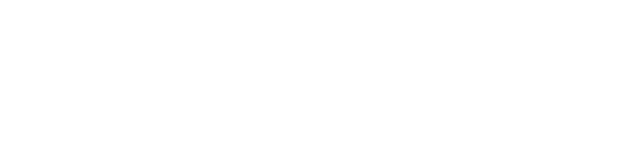
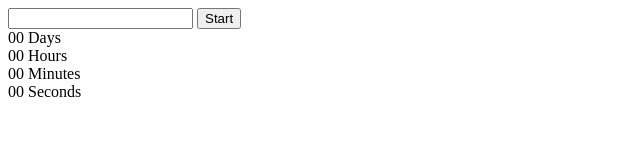
Before and after one commit to Alexaanaax/goit-js-hw-10, a plain HTML site: page 1-timer.html in a window 1280 px wide. Shown: the whole page, without its empty margins (0-640 px from the left). Drawn offline with Linux system fonts and the light colour scheme.

Commit message:
Deploying to gh-pages from @ Alexaanaax/goit-js-hw-10@da1d550ef4fc417172df875f55637b89dbebf45a 🚀

```diff
--- a/1-timer.html
+++ b/1-timer.html
@@ -8,6 +8,27 @@
   <script type="module" crossorigin src="/goit-js-hw-10/assets/modulepreload-polyfill-3cfb730f.js"></script>
 </head>
 <body>
+    <input type="text" id="datetime-picker" />
+<button type="button" data-start>Start</button>
+
+<div class="timer">
+  <div class="field">
+    <span class="value" data-days>00</span>
+    <span class="label">Days</span>
+  </div>
+  <div class="field">
+    <span class="value" data-hours>00</span>
+    <span class="label">Hours</span>
+  </div>
+  <div class="field">
+    <span class="value" data-minutes>00</span>
+    <span class="label">Minutes</span>
+  </div>
+  <div class="field">
+    <span class="value" data-seconds>00</span>
+    <span class="label">Seconds</span>
+  </div>
+</div>
 
 </body>
 </html>
```
